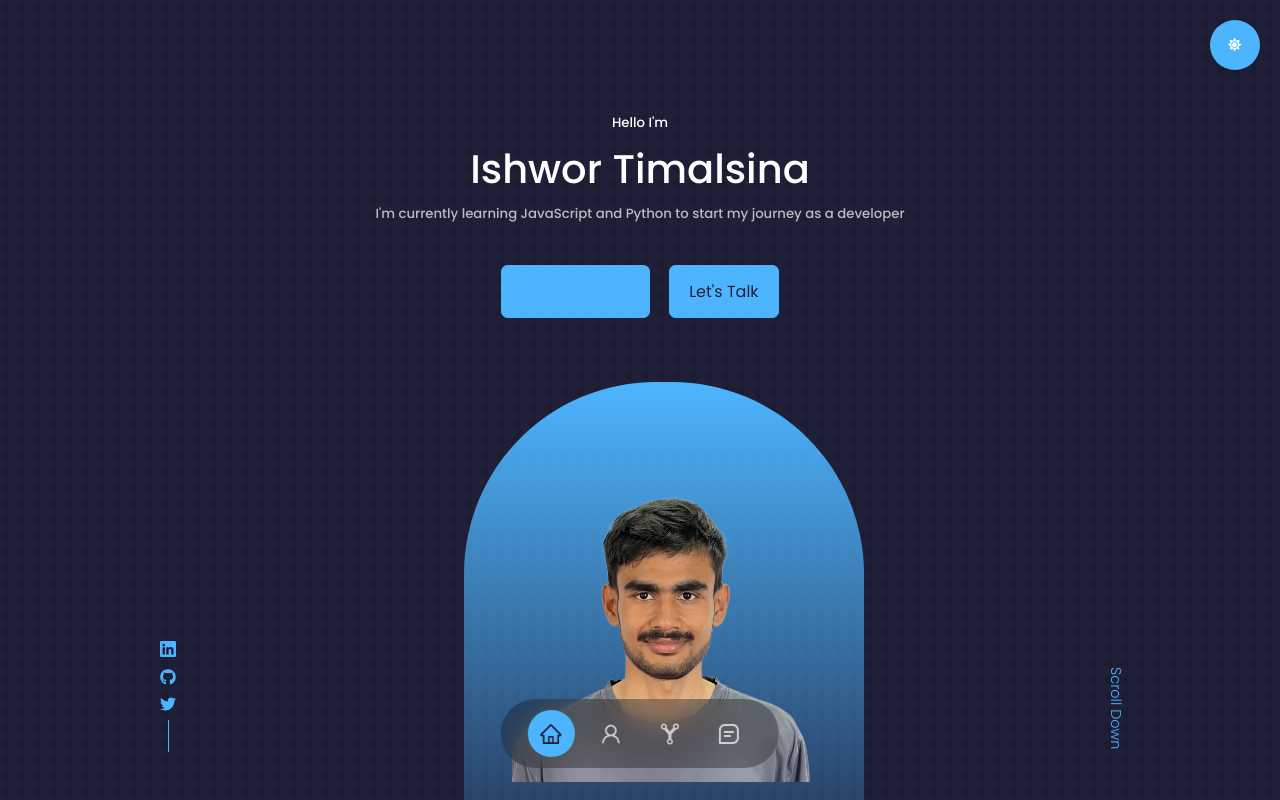
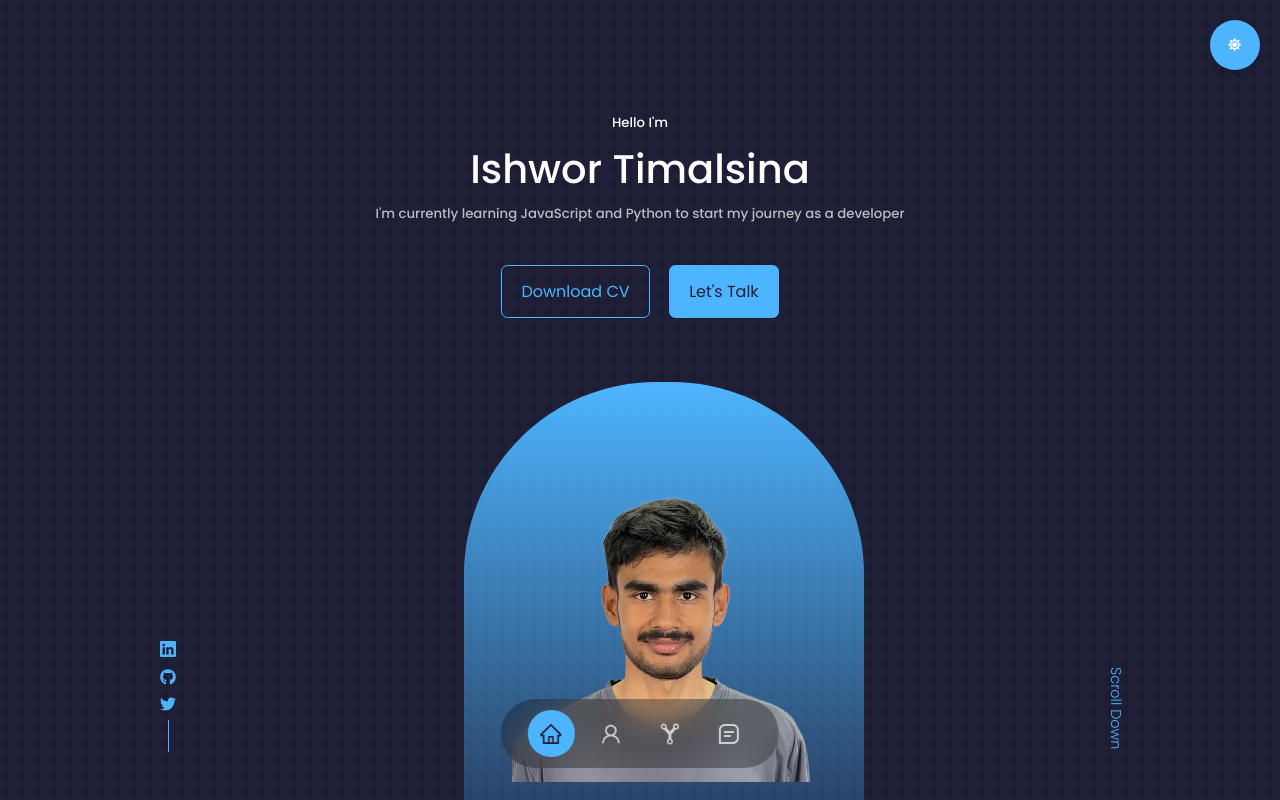
Before and after one commit to it-is-it/my-website, a React (Create React App) app: page / in a window 1280 px wide. Shown: the top 800 px of the page. Built offline with nearby package versions, Linux system fonts and the light colour scheme.

Commit message:
fixed issues

```diff
--- a/src/components/header/header.css
+++ b/src/components/header/header.css
@@ -19,7 +19,10 @@ header {
     justify-content: center;
 }
 
-.cta a{
+.cta a .btn{
+    background-color: var(--color-primary);
+}
+.cta a .btn-primary{
     background-color: var(--color-primary);
 }
 
```
